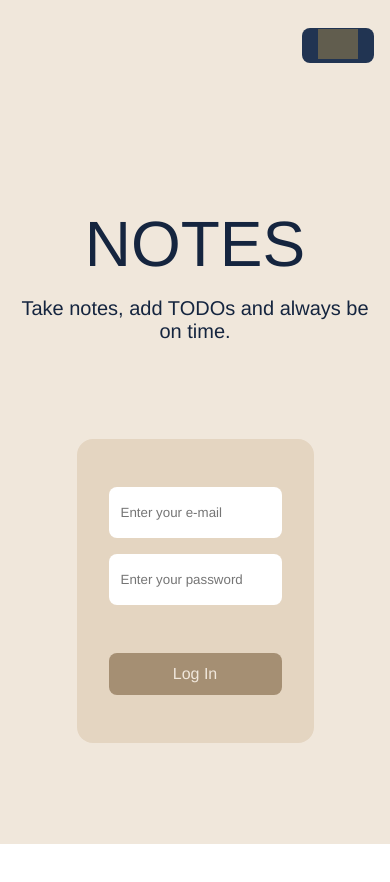
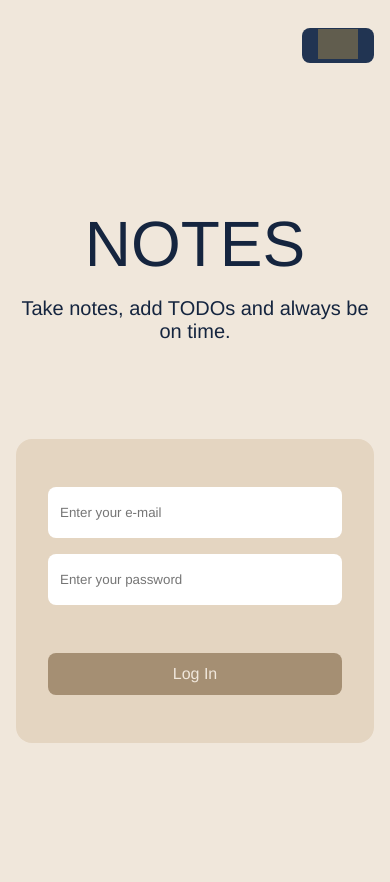
Before and after one commit to pkorneev/TODO, a React (Vite) app: page / in a window 390 px wide. Shown: the top 882 px of the page. Before the commit the page ends 844 px from the top, so only its background shows below. Built offline with nearby package versions, Linux system fonts and the light colour scheme; grey boxes are pictures that could not be loaded.

Commit message:
the issue with responsivness fixed

```diff
--- a/src/App.jsx
+++ b/src/App.jsx
@@ -32,7 +32,9 @@ function App() {
   const toggleTheme = () => {
     setTheme((current) => (current === "light" ? "dark" : "light"));
   };
-
+  useEffect(() => {
+    document.body.className = theme;
+  }, [theme]);
   return (
     <ThemeContext.Provider value={{ theme, toggleTheme }}>
       <div className={theme}>
--- a/src/components/home/Home.jsx
+++ b/src/components/home/Home.jsx
@@ -5,7 +5,7 @@ import Output from "./output/Output";
 import { useState } from "react";
 const Home = (props) => {
   const [todosList, setTodosList] = useState([
-    "Buy some food and drinks",
+    "dqwomkqwdkmdqwmodmqwkoqwdkmokmqwdokmoqwdkmoqwdkmowdqkmomkqwdkmomkqwdokmoqwdkmoqwdkmoqwdkmoqwdkmokmowdqkmoqdwkmodqwkmodqwkmoqwdkmokmo",
     "Pay for the internet",
   ]);
   const [doneList, setDoneList] = useState([
--- a/src/components/home/output/Output.module.css
+++ b/src/components/home/output/Output.module.css
@@ -12,6 +12,8 @@
     width: 100%;
     display: flex;
     flex-direction: column;
+    align-items: center;
+    justify-content: center;
     gap: 1.5rem;
 }
 .outputDoneList{
--- a/src/components/home/output/OutputElem.module.css
+++ b/src/components/home/output/OutputElem.module.css
@@ -12,12 +12,13 @@
     align-items: center;
 }
 .todoElem .p{
+
+    width: 100%;
+    max-width: calc(100% - 4rem);
     border-radius: .5rem;
     background-color: var(--backgroundLightLighter);
     color: var(--textColorDark);
     padding: 1rem 1rem;
-    width: 100%;
-    max-width: 800px;
     word-wrap: break-word;
 }
 .p.dark{
--- a/src/components/login/Login.module.css
+++ b/src/components/login/Login.module.css
@@ -13,7 +13,6 @@
     flex-direction: column;
     padding: 28px 1rem 10rem 1rem;
     align-items: flex-end;
-    height: 100vh;
 }
 .flexRow{
     margin-top: 9rem;
@@ -46,6 +45,9 @@
 .headerP.dark{
     color: var(--textColorLight);
 }
+.rightPart{
+    width: 100%;
+}
 @media  screen and (min-width: 800px){
     .flexRow{
         flex-direction: row;
--- a/src/components/login/LoginForm.jsx
+++ b/src/components/login/LoginForm.jsx
@@ -63,7 +63,7 @@ const LoginForm = (props) => {
         className={props.theme === "dark" ? `${styles.dark}` : styles}
       />
       <input
-        type="text"
+        type="password"
         placeholder="Enter your password"
         onChange={inputPasswordHandler}
         value={formData.password}
--- a/src/components/login/LoginForm.module.css
+++ b/src/components/login/LoginForm.module.css
@@ -10,7 +10,6 @@
     gap: 1rem;
     padding: 3rem 2rem;
     border-radius: 1rem;
-
 }
 .loginForm.dark{
     background-color: var(--backgroundDarkLighter);
--- a/src/index.css
+++ b/src/index.css
@@ -17,6 +17,7 @@
   padding-bottom: 6rem;
 
 }
+
 .light{
   background-color: var(--backgroundLight);
 }
```
